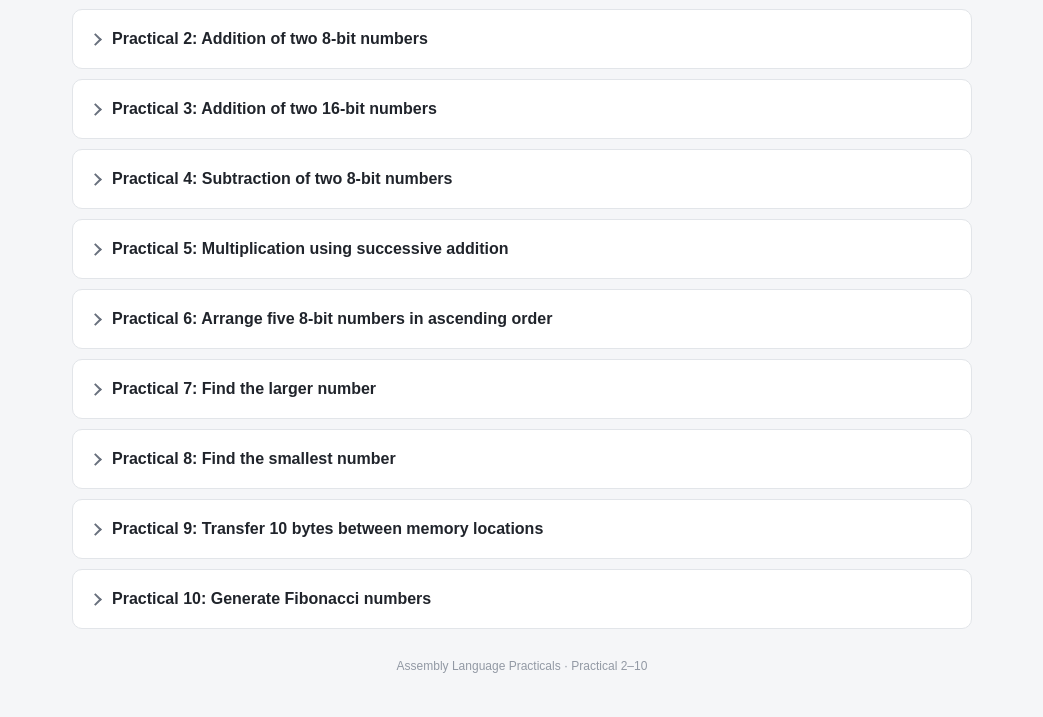
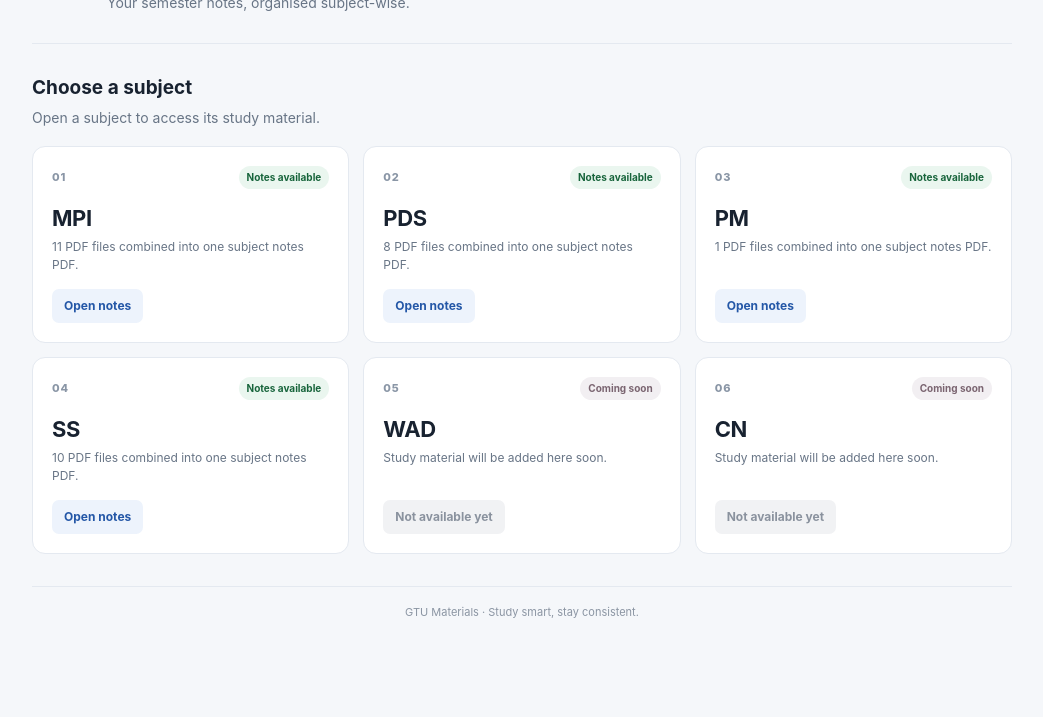
Before and after one commit to adityarg1947/assembly, a plain HTML site: page assembly-practicals/index.html in a window 1280 px wide. Shown: the part 135-852 px from the top of the page, without its empty margins (118-1161 px from the left). After the commit the page ends 800 px from the top, so only its background shows below. Drawn offline with Linux system fonts and the light colour scheme.

Commit message:
Update website to GTU Materials

```diff
--- a/assembly-practicals/index.html
+++ b/assembly-practicals/index.html
@@ -3,17 +3,26 @@
 <head>
   <meta charset="UTF-8" />
   <meta name="viewport" content="width=device-width, initial-scale=1.0" />
-  <title>Assembly Language Practicals</title>
+  <meta name="description" content="GTU Materials - subject-wise study notes and PDFs." />
+  <title>GTU Materials</title>
   <link rel="stylesheet" href="style.css" />
 </head>
 <body>
   <main class="container">
     <header class="page-header">
-      <h1>Assembly Language Practicals</h1>
-      <p>Microprocessor and Interfacing · Practical 2–10</p>
+      <div class="brand-mark" aria-hidden="true">GTU</div>
+      <div>
+        <p class="eyebrow">STUDY RESOURCE LIBRARY</p>
+        <h1>GTU Materials</h1>
+        <p class="subtitle">Your semester notes, organised subject-wise.</p>
+      </div>
     </header>
-    <section id="practicals" class="practical-list" aria-label="Practical programs"></section>
-    <footer>Assembly Language Practicals · Practical 2–10</footer>
+    <section class="intro">
+      <h2>Choose a subject</h2>
+      <p>Open a subject to access its study material.</p>
+    </section>
+    <section id="subjects" class="subject-grid" aria-label="GTU subjects"></section>
+    <footer>GTU Materials · Study smart, stay consistent.</footer>
   </main>
   <script src="script.js"></script>
 </body>
--- a/assembly-practicals/script.js
+++ b/assembly-practicals/script.js
@@ -1,267 +1,119 @@
-const copyIcon = '<svg viewBox="0 0 24 24" fill="none" stroke="currentColor" stroke-width="1.8" aria-hidden="true"><rect x="8" y="8" width="12" height="12" rx="2"></rect><path d="M16 8V5a2 2 0 0 0-2-2H5a2 2 0 0 0-2 2v9a2 2 0 0 0 2 2h3"></path></svg>';
-
-const practicals = [
+const subjects = [
   {
-    number: 2,
-    title: 'Addition of two 8-bit numbers',
-    aim: 'Write an assembly language program to perform addition of two 8 bit number stored at memory location 2050H and 2051H. Result stored at 2052H and if carry is present then stored at 2053H.',
-    code: `LDA 2050H
-MOV B,A
-LDA 2051H
-ADD B
-STA 2052H
-MVI A,00H
-JNC LOOP
-INR A
-LOOP: STA 2053H
-HLT`
+    "code": "MPI",
+    "available": true,
+    "file": "materials/MPI/MPI_All_Notes.pdf",
+    "count": 11,
+    "files": [
+      "MPI_Unit- 1.pdf",
+      "Unit_1 (1).pdf",
+      "MPI-UNIT-2.pdf",
+      "MPI_Study_Material_e-Notes_Unit-2.pdf",
+      "MPI_Unit- 3.pdf",
+      "MPI_Unit-3.pdf",
+      "MPI-UNIT-4.pdf",
+      "MPI_Study_Material_e-Notes_Unit-4.pdf",
+      "MIP-UNIT-6.pdf",
+      "MPI_Study_Material_e-Notes_Unit-6.pdf",
+      "MPI_Cathment Question_Solution.pdf"
+    ]
   },
   {
-    number: 3,
-    title: 'Addition of two 16-bit numbers',
-    aim: 'Write a program for addition of two 16 bit number stored at 3001H and 3002H. Store the result in 3004H.',
-    code: `LDA 3001H
-MOV B,A
-LDA 3003H
-ADD B
-STA 3005H
-LDA 3002H
-MOV B,A
-LDA 3004H
-ADD B
-STA 3006H
-HLT`,
-    note: 'The aim and program addresses differ in the supplied practical material. The code follows the printed program.'
+    "code": "PDS",
+    "available": true,
+    "file": "materials/PDS/PDS_All_Notes.pdf",
+    "count": 8,
+    "files": [
+      "Unit_1.pdf",
+      "unit_2_Python_File_Handling_and_exception_handling.pdf",
+      "Unit_3_Data_Science_and_Descriptive_Statistics.pdf",
+      "UNIT-4_1_SCIPY_and_NUMPY.pdf",
+      "UNIT-4_Exploring_Python_libraries-PART-2.pdf",
+      "PDS_UNIT WISE QUESTIONS_SEM-5_CSE_2026.pdf",
+      "Unit-5 Probabilistics and Infrential Statistics.pdf",
+      "UNIT-6 Data preparation.pdf"
+    ]
   },
   {
-    number: 4,
-    title: 'Subtraction of two 8-bit numbers',
-    aim: 'Write an assembly language program to perform subtraction of two 8-bit numbers stored at memory locations 2050H and 2051H. Store the result at 2052H. When borrow is generated, store the carry indicator at 2053H.',
-    code: `LXI H,2050H
-MOV A,M
-INX H
-SUB M
-INX H
-MOV M,A
-INX H
-MVI A,00H
-JNC STORE
-MVI A,01H
-STORE: MOV M,A
-HLT`
+    "code": "PM",
+    "available": true,
+    "file": "materials/PM/PM_All_Notes.pdf",
+    "count": 1,
+    "files": [
+      "PM Catchment .pdf"
+    ]
   },
   {
-    number: 5,
-    title: 'Multiplication using successive addition',
-    aim: 'Write an assembly language program to multiply two 8-bit data using successive addition. The numbers are stored at 3000H and 3001H. Store the result from 3002H onwards.',
-    code: `LXI H,3000H
-MOV B,M
-INX H
-MOV C,M
-MVI D,00H
-MOV E,C
-ORA E
-JZ STORE
-MVI A,00H
-LOOP: ADD B
-JNC SKIP
-INR D
-SKIP: DCR C
-JNZ LOOP
-STORE: STA 3002H
-MOV A,D
-STA 3003H
-HLT`
+    "code": "SS",
+    "available": true,
+    "file": "materials/SS/SS_All_Notes.pdf",
+    "count": 10,
+    "files": [
+      "SS_Chapter-1_Notes.pdf",
+      "SS_Chapter-2_Notes.pdf",
+      "SS_Chapter-3_Notes.pdf",
+      "SS_Chapter-4_Notes_Combined.pdf",
+      "SS_Chapter-5_Notes upto MSE-2.pdf",
+      "SS_Chapter-6_Notes_Upto_ MSE-2.pdf",
+      "SS_Chapter-7_Notes Upto MSE-2.pdf",
+      "SS_Chapter-8_Notes.pdf",
+      "SS Ch-9 Notes upto MSE-1.pdf",
+      "SS_35_Questions and solution reference.pdf"
+    ]
   },
   {
-    number: 6,
-    title: 'Arrange five 8-bit numbers in ascending order',
-    aim: 'Write an assembly language program in 8085 to arrange five 8-bit numbers in ascending order stored at memory locations starting from 3000H.',
-    code: `MVI B,04H
-
-START: LXI H,3000H
-       MVI C,04H
-
-LOOP:  MOV A,M
-       INX H
-       CMP M
-       JC LOOP1
-       JZ LOOP1
-
-       MOV D,M
-       MOV M,A
-       DCX H
-       MOV M,D
-       INX H
-
-LOOP1: DCR C
-       JNZ LOOP
-
-       DCR B
-       JNZ START
-       HLT`
+    "code": "WAD",
+    "available": false,
+    "file": null,
+    "count": 0,
+    "files": []
   },
   {
-    number: 7,
-    title: 'Find the larger number',
-    aim: 'Write an assembly language program to find the larger number from two numbers stored at memory locations 2501H and 2502H. Store the result at 2503H.',
-    code: `LXI H,2501H
-MOV A,M
-INX H
-CMP M
-JNC STORE
-MOV A,M
-STORE: INX H
-MOV M,A
-HLT`
-  },
-  {
-    number: 8,
-    title: 'Find the smallest number',
-    aim: 'Write an assembly language program to find the smallest number from numbers stored at memory locations 1000H and 1001H. Store the result at 2000H.',
-    code: `LXI H,1000H
-MOV A,M
-INX H
-CMP M
-JC STORE
-MOV A,M
-STORE: STA 2000H
-HLT`
-  },
-  {
-    number: 9,
-    title: 'Transfer 10 bytes between memory locations',
-    aim: 'Write a program to transfer 10 bytes of data from memory location 2400H to 2500H.',
-    code: `LXI H,2400H
-LXI D,2500H
-MVI C,0AH
-
-BACK: MOV A,M
-      STAX D
-      INX H
-      INX D
-      DCR C
-      JNZ BACK
-      HLT`
-  },
-  {
-    number: 10,
-    title: 'Generate Fibonacci numbers',
-    aim: 'Write an assembly language program to generate Fibonacci numbers at memory locations starting from 3000H (0,1,1,2,3,5,8,13,21,...).',
-    code: `LXI H,3000H
-MVI C,0AH
-MVI A,00H
-MOV M,A
-INX H
-DCR C
-MVI B,01H
-MOV M,B
-INX H
-DCR C
-
-LOOP: ADD B
-      MOV M,A
-      INX H
-      MOV D,A
-      MOV A,B
-      MOV B,D
-      DCR C
-      JNZ LOOP
-      HLT`
+    "code": "CN",
+    "available": false,
+    "file": null,
+    "count": 0,
+    "files": []
   }
 ];
 
-const list = document.getElementById('practicals');
+const grid = document.getElementById('subjects');
+const icons = { MPI: '01', PDS: '02', PM: '03', SS: '04', WAD: '05', CN: '06' };
 
-if (list) {
-  list.innerHTML = '';
+subjects.forEach((subject) => {
+  const card = document.createElement('article');
+  card.className = 'subject-card';
 
-  practicals.forEach((item) => {
-    const article = document.createElement('article');
-    article.className = 'practical';
+  const top = document.createElement('div');
+  top.className = 'card-top';
+  const number = document.createElement('span');
+  number.className = 'subject-number';
+  number.textContent = icons[subject.code] || '';
+  const tag = document.createElement('span');
+  tag.className = subject.available ? 'status available' : 'status soon';
+  tag.textContent = subject.available ? 'Notes available' : 'Coming soon';
+  top.append(number, tag);
 
-    const button = document.createElement('button');
-    button.className = 'practical-toggle';
-    button.type = 'button';
-    button.setAttribute('aria-expanded', 'false');
-    button.innerHTML = `
-      <span class="chevron" aria-hidden="true"></span>
-      <span>Practical ${item.number}: ${item.title}</span>
-    `;
+  const title = document.createElement('h3');
+  title.textContent = subject.code;
+  const description = document.createElement('p');
+  description.className = 'card-description';
 
-    const content = document.createElement('div');
-    content.className = 'practical-content';
-    content.hidden = true;
-
-    const aimLabel = document.createElement('p');
-    aimLabel.className = 'aim-label';
-    aimLabel.textContent = 'Aim';
-
-    const aim = document.createElement('p');
-    aim.className = 'aim';
-    aim.textContent = item.aim;
-
-    const panel = document.createElement('div');
-    panel.className = 'code-panel';
-
-    const toolbar = document.createElement('div');
-    toolbar.className = 'code-toolbar';
-
-    const language = document.createElement('span');
-    language.textContent = 'ASSEMBLY CODE';
-
-    const copy = document.createElement('button');
-    copy.type = 'button';
-    copy.className = 'copy-button';
-    copy.innerHTML = `${copyIcon}<span>Copy code</span>`;
-
-    const pre = document.createElement('pre');
-    const code = document.createElement('code');
-    code.textContent = item.code;
-
-    pre.appendChild(code);
-    toolbar.append(language, copy);
-    panel.append(toolbar, pre);
-    content.append(aimLabel, aim, panel);
-
-    if (item.note) {
-      const note = document.createElement('p');
-      note.className = 'source-note';
-      note.textContent = item.note;
-      content.appendChild(note);
-    }
-
-    button.addEventListener('click', () => {
-      const isOpen = !content.hidden;
-      content.hidden = isOpen;
-      article.classList.toggle('open', !isOpen);
-      button.setAttribute('aria-expanded', String(!isOpen));
-    });
-
-    copy.addEventListener('click', async () => {
-      try {
-        await navigator.clipboard.writeText(item.code);
-        copy.innerHTML = `${copyIcon}<span>Copied!</span>`;
-      } catch {
-        const selection = document.createElement('textarea');
-        selection.value = item.code;
-        selection.style.position = 'fixed';
-        selection.style.opacity = '0';
-        document.body.appendChild(selection);
-        selection.select();
-
-        const success = document.execCommand('copy');
-        selection.remove();
-
-        copy.innerHTML = `${copyIcon}<span>${success ? 'Copied!' : 'Select and copy'}</span>`;
-      }
-
-      window.setTimeout(() => {
-        copy.innerHTML = `${copyIcon}<span>Copy code</span>`;
-      }, 1600);
-    });
-
-    article.append(button, content);
-    list.appendChild(article);
-  });
-}
+  if (subject.available) {
+    description.textContent = `${subject.count} PDF files combined into one subject notes PDF.`;
+    const link = document.createElement('a');
+    link.className = 'open-link';
+    link.href = subject.file;
+    link.target = '_blank';
+    link.rel = 'noopener';
+    link.textContent = 'Open notes';
+    card.append(top, title, description, link);
+  } else {
+    description.textContent = 'Study material will be added here soon.';
+    const disabled = document.createElement('span');
+    disabled.className = 'open-link disabled';
+    disabled.textContent = 'Not available yet';
+    card.append(top, title, description, disabled);
+  }
+  grid.appendChild(card);
+});
--- a/assembly-practicals/style.css
+++ b/assembly-practicals/style.css
@@ -1,50 +1,37 @@
 :root {
   color-scheme: light;
-  --page: #f5f6f8;
+  --page: #f5f7fa;
   --surface: #ffffff;
-  --text: #20242b;
-  --muted: #68707d;
-  --border: #e2e5e9;
-  --code: #17191d;
-  --code-text: #e7eaf0;
-  --accent: #2563eb;
+  --text: #182230;
+  --muted: #687586;
+  --border: #e4e9f0;
+  --accent: #2457a7;
+  --accent-soft: #edf3fc;
 }
 * { box-sizing: border-box; }
-body {
-  margin: 0;
-  background: var(--page);
-  color: var(--text);
-  font-family: Arial, Helvetica, sans-serif;
-  line-height: 1.5;
-}
-.container { width: min(900px, calc(100% - 32px)); margin: 42px auto; }
-.page-header { margin-bottom: 24px; }
-h1 { margin: 0 0 6px; font-size: clamp(25px, 4vw, 34px); letter-spacing: -0.7px; }
-.page-header p { margin: 0; color: var(--muted); font-size: 14px; }
-.practical-list { display: grid; gap: 10px; }
-.practical { overflow: hidden; background: var(--surface); border: 1px solid var(--border); border-radius: 10px; }
-.practical-toggle {
-  display: flex; align-items: center; gap: 12px; width: 100%; padding: 17px 18px;
-  border: 0; background: transparent; color: inherit; text-align: left; cursor: pointer;
-  font: inherit; font-weight: 600; font-size: 16px;
-}
-.practical-toggle:hover { background: #fafbfc; }
-.chevron { display: inline-block; width: 9px; height: 9px; border-right: 2px solid #68707d; border-bottom: 2px solid #68707d; transform: rotate(-45deg); transition: transform .15s ease; flex: 0 0 auto; }
-.practical.open .chevron { transform: rotate(45deg); }
-.practical-content { padding: 0 18px 20px; }
-.aim-label { margin: 0 0 5px; font-size: 12px; color: var(--muted); text-transform: uppercase; letter-spacing: .07em; font-weight: 700; }
-.aim { margin: 0 0 17px; }
-.code-panel { overflow: hidden; border-radius: 9px; background: var(--code); color: var(--code-text); }
-.code-toolbar { display: flex; align-items: center; justify-content: space-between; gap: 12px; padding: 10px 13px; border-bottom: 1px solid #30333a; color: #b7bfcb; font-size: 12px; }
-.copy-button { display: inline-flex; align-items: center; gap: 7px; padding: 7px 10px; border: 1px solid #4a4f59; border-radius: 6px; color: #f7f8fa; background: #272a30; cursor: pointer; font-size: 12px; font-weight: 600; }
-.copy-button:hover { background: #343841; }
-.copy-button svg { width: 14px; height: 14px; }
-pre { margin: 0; padding: 16px; overflow-x: auto; font: 13px/1.8 Consolas, "Courier New", monospace; tab-size: 2; white-space: pre; }
-.source-note { margin: 12px 0 0; color: #8a5a12; background: #fff7e6; border: 1px solid #f4dfb4; border-radius: 7px; padding: 9px 11px; font-size: 12px; }
-footer { margin: 28px 0 0; text-align: center; color: #9299a4; font-size: 12px; }
-@media (max-width: 540px) {
-  .container { width: calc(100% - 20px); margin: 24px auto; }
-  .practical-toggle { padding: 15px 13px; }
-  .practical-content { padding: 0 12px 14px; }
-  pre { padding: 12px; font-size: 12px; }
-}
+body { margin: 0; background: var(--page); color: var(--text); font-family: Inter, Arial, Helvetica, sans-serif; line-height: 1.5; }
+.container { width: min(980px, calc(100% - 36px)); margin: 52px auto 36px; }
+.page-header { display: flex; align-items: center; gap: 17px; padding-bottom: 30px; border-bottom: 1px solid var(--border); }
+.brand-mark { width: 58px; height: 58px; display: grid; place-items: center; flex: 0 0 auto; border-radius: 15px; background: var(--accent); color: white; font-weight: 800; letter-spacing: -.5px; }
+.eyebrow { margin: 0 0 3px; color: var(--accent); font-size: 10px; font-weight: 800; letter-spacing: .14em; }
+h1 { margin: 0; font-size: clamp(27px, 4vw, 36px); letter-spacing: -1px; }
+.subtitle { margin: 3px 0 0; color: var(--muted); font-size: 14px; }
+.intro { margin: 30px 0 18px; }
+.intro h2 { margin: 0; font-size: 19px; }
+.intro p { margin: 4px 0 0; color: var(--muted); font-size: 14px; }
+.subject-grid { display: grid; grid-template-columns: repeat(3, minmax(0, 1fr)); gap: 14px; }
+.subject-card { min-height: 190px; display: flex; flex-direction: column; align-items: flex-start; padding: 19px; border: 1px solid var(--border); border-radius: 13px; background: var(--surface); transition: border-color .15s ease, transform .15s ease; }
+.subject-card:hover { border-color: #bdcce0; transform: translateY(-2px); }
+.card-top { width: 100%; display: flex; align-items: center; justify-content: space-between; gap: 8px; }
+.subject-number { color: #8a96a6; font-size: 11px; font-weight: 800; letter-spacing: .08em; }
+.status { padding: 4px 8px; border-radius: 20px; font-size: 10px; font-weight: 700; }
+.status.available { color: #17643b; background: #eaf6ef; }
+.status.soon { color: #7a6470; background: #f2eff2; }
+.subject-card h3 { margin: 13px 0 3px; font-size: 22px; letter-spacing: -.4px; }
+.card-description { margin: 0 0 15px; color: var(--muted); font-size: 12px; }
+.open-link { display: inline-flex; align-items: center; margin-top: auto; padding: 8px 12px; border-radius: 7px; background: var(--accent-soft); color: var(--accent); font-size: 12px; font-weight: 700; text-decoration: none; }
+a.open-link:hover { background: #dfeafa; }
+.open-link.disabled { background: #f1f2f4; color: #8a929e; }
+footer { margin-top: 32px; padding-top: 17px; border-top: 1px solid var(--border); color: #8b95a3; text-align: center; font-size: 11px; }
+@media (max-width: 720px) { .subject-grid { grid-template-columns: repeat(2, minmax(0, 1fr)); } .container { margin-top: 30px; } }
+@media (max-width: 430px) { .subject-grid { grid-template-columns: 1fr; } .subject-card { min-height: 165px; } .brand-mark { width: 50px; height: 50px; } }
```
Also changed, not shown: assembly-practicals/README.txt (added), 4 other files.
